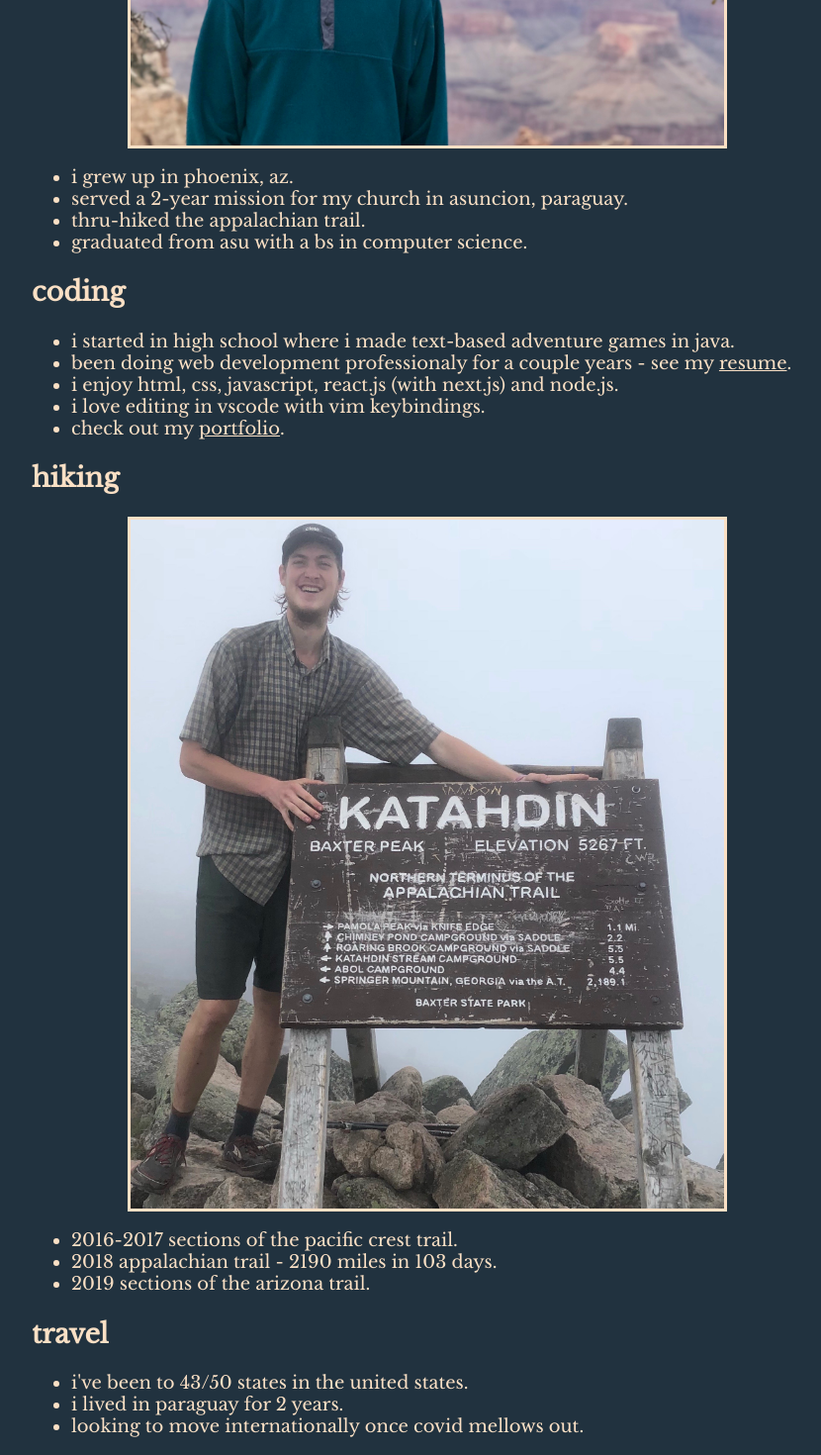
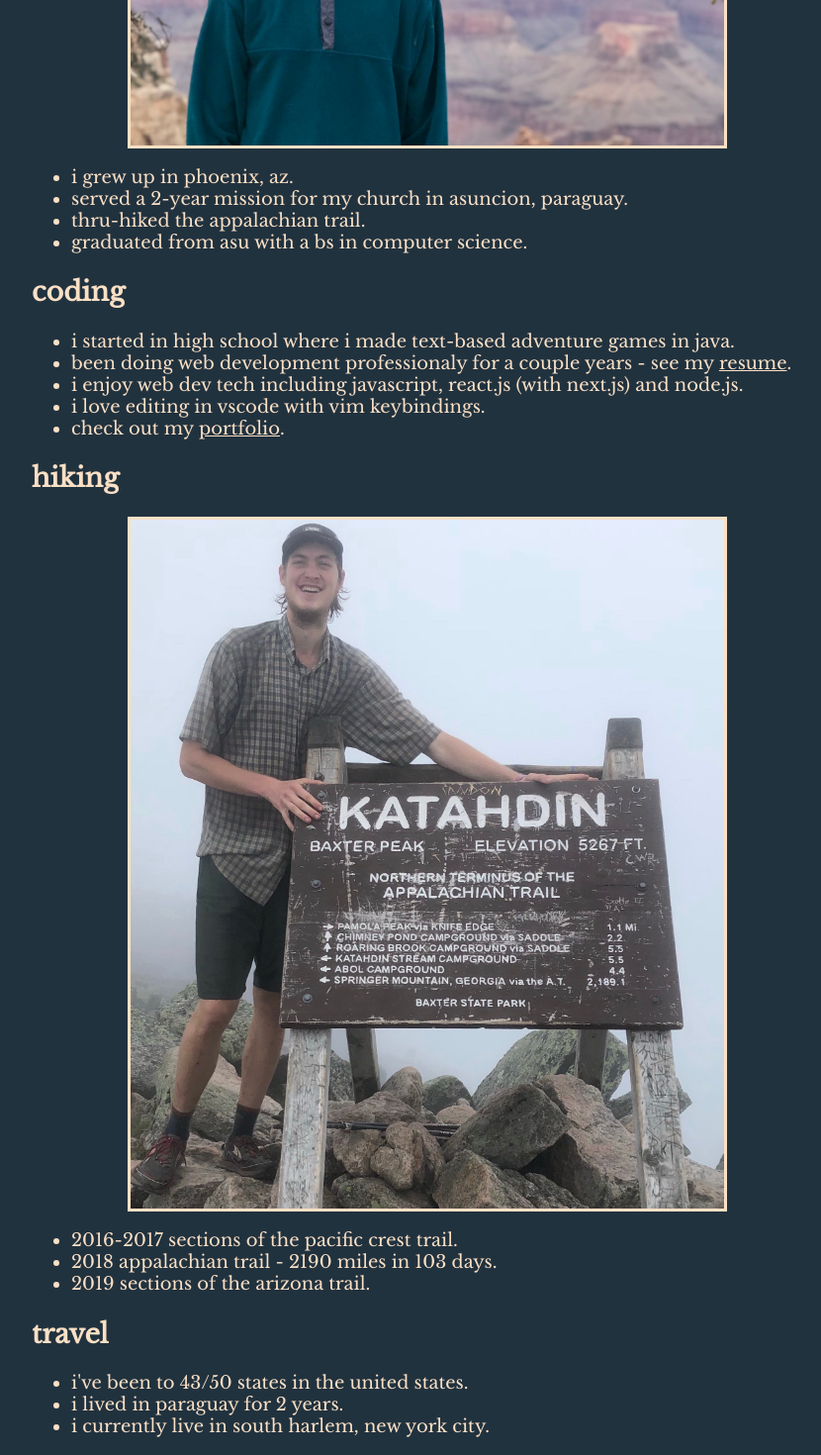
Before and after one commit to jdshaeffer/jdshaeffer.com, a Next.js app: page /about in a window 1280 px wide. Shown: the part 535-2005 px from the top of the page at 99% size, without its empty margins (208-1038 px from the left). Built offline with nearby package versions, Linux system fonts and the light colour scheme.

Commit message:
content updates

```diff
--- a/pages/about.js
+++ b/pages/about.js
@@ -27,7 +27,7 @@ const aboutContent = (
 				<li>
 					been doing web development professionaly for a couple years - see my <ContentLinkText href='/resume.pdf' name='resume' />.
 				</li>
-				<li>i enjoy html, css, javascript, react.js (with next.js) and node.js.</li>
+				<li>i enjoy web dev tech including javascript, react.js (with next.js) and node.js.</li>
 				<li>i love editing in vscode with vim keybindings.</li>
 				<li>check out my <ContentLinkText href='/portfolio' name='portfolio' />.</li>
 			</ul>
@@ -45,7 +45,7 @@ const aboutContent = (
 			<ul>
 				<li>i've been to 43/50 states in the united states.</li>
 				<li>i lived in paraguay for 2 years.</li>
-				<li>looking to move internationally once covid mellows out.</li>
+				<li>i currently live in south harlem, new york city.</li>
 			</ul>
 		</Content>
 	</>
--- a/pages/index.js
+++ b/pages/index.js
@@ -8,7 +8,7 @@ const indexContent = (
 		<Header />
 		<Content>
 			<h2>hey, i&apos;m j.d.</h2>
-			<p>6&apos;9&quot; full stack javascript developer, avid traveler. working remotely, currently in utah.</p>
+			<p>6&apos;9&quot; full stack javascript developer. working remotely, currently in new york city.</p>
 			<Img
 				src='/IMG_0992.jpg'
 				alt='hiking underneath highway 87 on the arizona trail'
```
